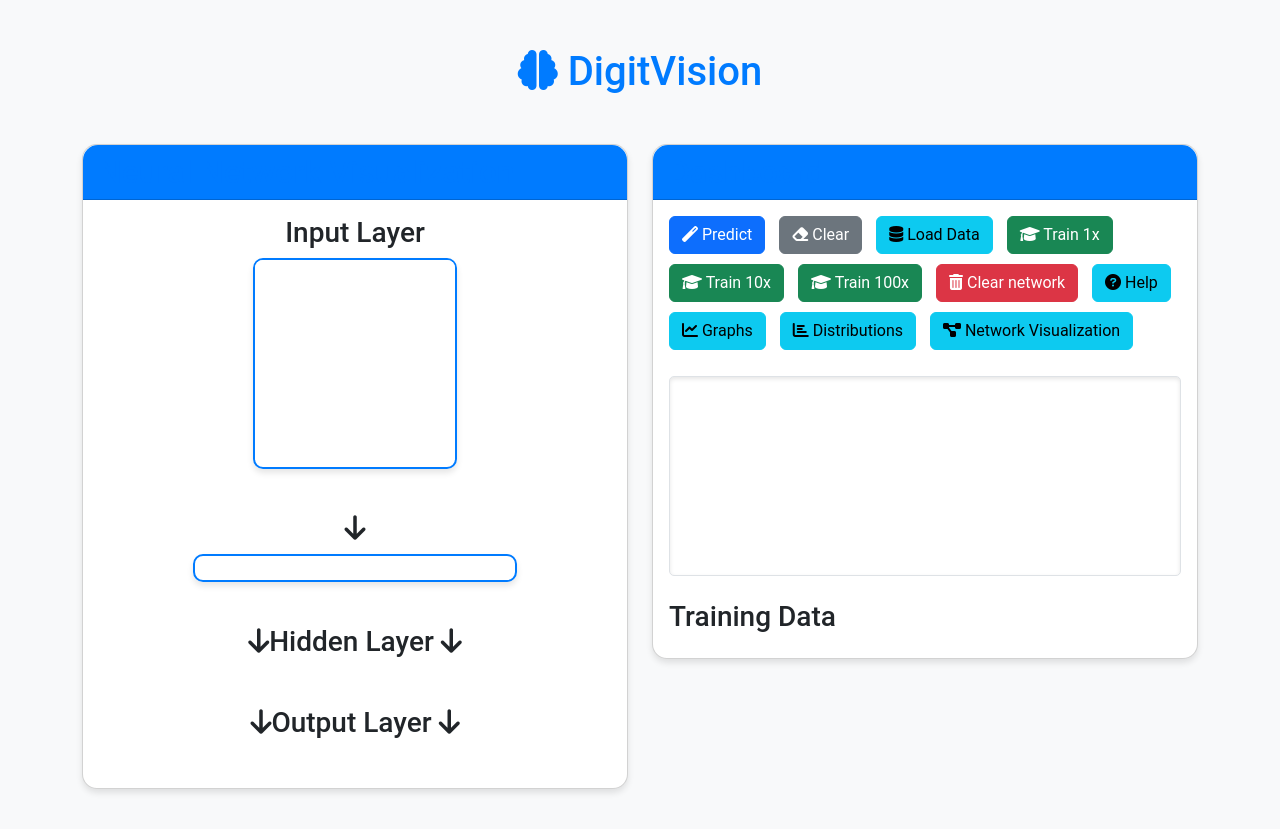
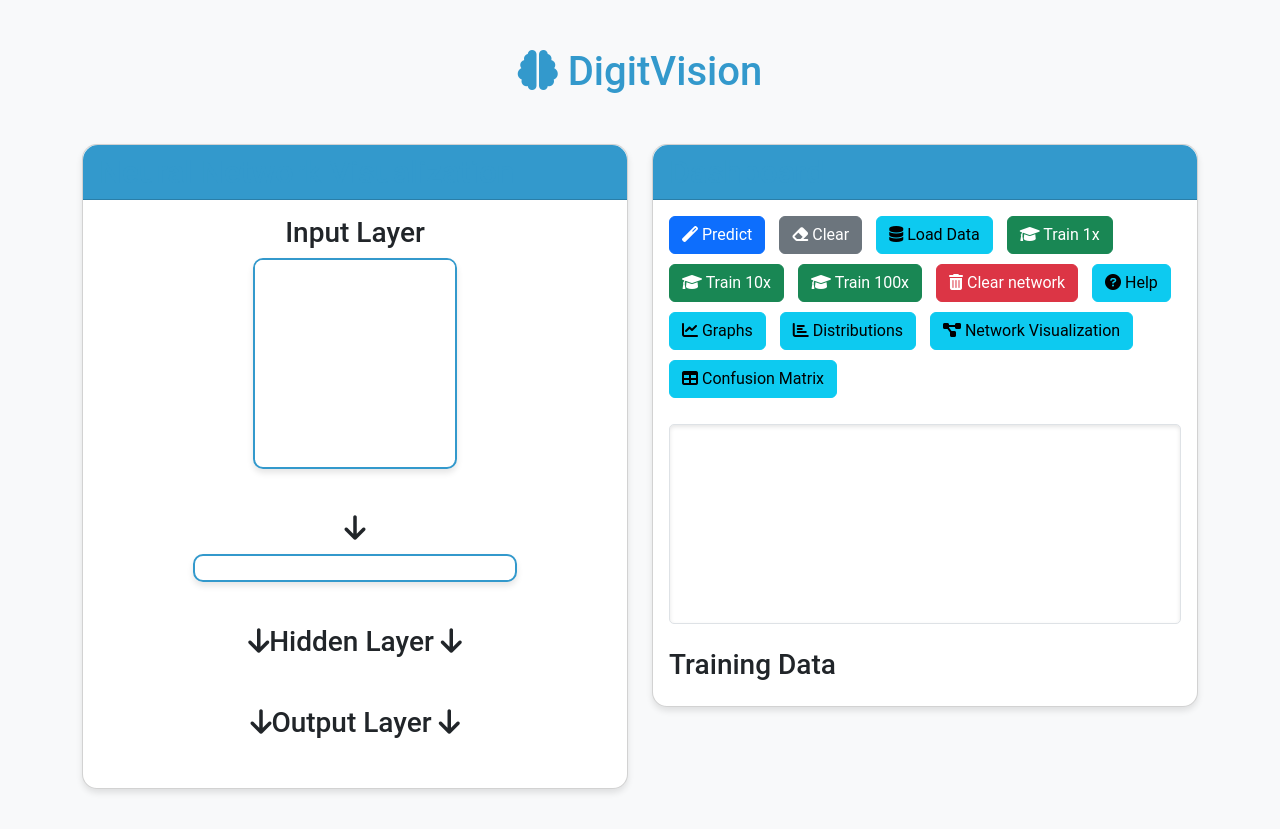
Before and after one commit to dkruyt/digitvision, a Flask app: page / in a window 1280 px wide. Shown: the top 829 px of the page. Run offline with Flask 3, Linux system fonts and the light colour scheme; a map, chart or similar area stays blank; parts of the project's set-up code (start-up, migrations or seed data) failed here and were passed over; some libraries are stand-ins or nearby versions.

Commit message:
✨ feat: Add endpoint for displaying confusion matrix in Flask app
Added a new route `/confusion_matrix` that calculates and returns the confusion matrix as JSON response. This route uses the `confusion_matrix` function from `sklearn.metrics`. Additionally, a frontend function `displayConfusionMatrix` was added to visualize the matrix using Plotly in a modal window triggered by clicking the "Confusion Matrix" button on the UI.

```diff
--- a/server.py
+++ b/server.py
@@ -15,6 +15,7 @@ import matplotlib
 matplotlib.use('Agg')  # Use non-interactive backend
 import matplotlib.pyplot as plt
 from torch.utils.data import DataLoader, TensorDataset
+from sklearn.metrics import confusion_matrix
 
 app = Flask(__name__)
 socketio = SocketIO(app)
@@ -164,6 +165,16 @@ def predict():
     }
     return jsonify(result)
 
+@app.route('/confusion_matrix', methods=['GET'])
+def get_confusion_matrix():
+    global model, input_data, target_data
+    model.eval()
+    with torch.no_grad():
+        outputs = model(torch.tensor(1 - input_data, dtype=torch.float32))
+        _, predicted = torch.max(outputs, 1)
+    cm = confusion_matrix(target_data, predicted.numpy())
+    return jsonify({'confusionMatrix': cm.tolist()})
+
 @app.route('/train', methods=['POST'])
 def train_model():
     global model, input_data, target_data
--- a/static/index.js
+++ b/static/index.js
@@ -400,6 +400,34 @@ $(document).ready(function() {
         });
     }
 
+    $('#showConfusionMatrixButton').click(function() {
+        $.ajax({
+            url: '/confusion_matrix',
+            method: 'GET',
+            success: function(response) {
+                displayConfusionMatrix(response.confusionMatrix);
+                $('#confusionMatrixModal').modal('show');
+            }
+        });
+    });
+
+    function displayConfusionMatrix(confusionMatrix) {
+        var labels = Array.from({length: 10}, (_, i) => i);
+        var data = [{
+            z: confusionMatrix,
+            x: labels,
+            y: labels,
+            type: 'heatmap',
+            colorscale: 'Viridis'
+        }];
+        var layout = {
+            title: 'Confusion Matrix',
+            xaxis: {title: 'Predicted'},
+            yaxis: {title: 'Actual'}
+        };
+        Plotly.newPlot('confusionMatrixContainer', data, layout);
+    }
+
     function updateCharts(metrics) {
         trainingLossChart.data.labels = metrics.epoch;
         trainingLossChart.data.datasets[0].data = metrics.training_loss;
--- a/templates/index.html
+++ b/templates/index.html
@@ -12,7 +12,7 @@
             font-family: 'Roboto', sans-serif;
         }
         .canvas-container {
-            border: 2px solid #007bff;
+            border: 2px solid #3399cc;
             display: inline-block;
             margin-bottom: 20px;
             border-radius: 10px;
@@ -48,7 +48,7 @@
             font-weight: bold;
         }
         h1, h2 {
-            color: #007bff;
+            color: #3399cc;
             margin-bottom: 20px;
         }
         .btn {
@@ -92,7 +92,7 @@
             margin-bottom: 20px;
         }
         .card-header {
-            background-color: #007bff;
+            background-color: #3399cc;
             color: white;
             border-radius: 15px 15px 0 0 !important;
         }
@@ -142,6 +142,7 @@
                             <button id="graphsButton" class="btn btn-info"><i class="fas fa-chart-line"></i> Graphs</button>
                             <button id="distributionsButton" class="btn btn-info"><i class="fas fa-chart-bar"></i> Distributions</button>
                             <button id="networkVisualizationButton" class="btn btn-info"><i class="fas fa-project-diagram"></i> Network Visualization</button>
+                            <button id="showConfusionMatrixButton" class="btn btn-info"><i class="fas fa-table"></i> Confusion Matrix</button>
                         </div>
                         <div id="result" class="mt-3"></div>
                         <div id="logWindow" class="mt-3"></div>
@@ -163,6 +164,24 @@
                 </div>
                 <div class="modal-body">
                     <canvas id="networkVisualizationCanvas"></canvas>
+                </div>
+                <div class="modal-footer">
+                    <button type="button" class="btn btn-secondary" data-bs-dismiss="modal">Close</button>
+                </div>
+            </div>
+        </div>
+    </div>
+
+    <!-- Confusion Matrix Modal -->
+    <div class="modal fade" id="confusionMatrixModal" tabindex="-1" aria-labelledby="confusionMatrixModalLabel" aria-hidden="true">
+        <div class="modal-dialog modal-xl">
+            <div class="modal-content">
+                <div class="modal-header">
+                    <h5 class="modal-title" id="confusionMatrixModalLabel">Confusion Matrix</h5>
+                    <button type="button" class="btn-close" data-bs-dismiss="modal" aria-label="Close"></button>
+                </div>
+                <div class="modal-body">
+                    <div id="confusionMatrixContainer"></div>
                 </div>
                 <div class="modal-footer">
                     <button type="button" class="btn btn-secondary" data-bs-dismiss="modal">Close</button>
@@ -319,6 +338,7 @@
     <script src="https://code.jquery.com/jquery-3.6.0.min.js"></script>
     <script src="https://cdnjs.cloudflare.com/ajax/libs/socket.io/4.0.1/socket.io.js"></script>
     <script src="https://cdn.jsdelivr.net/npm/bootstrap@5.3.2/dist/js/bootstrap.bundle.min.js"></script>
+    <script src="https://cdn.plot.ly/plotly-latest.min.js"></script>
     <script src="/static/index.js"></script>
 </body>
 </html>
```
